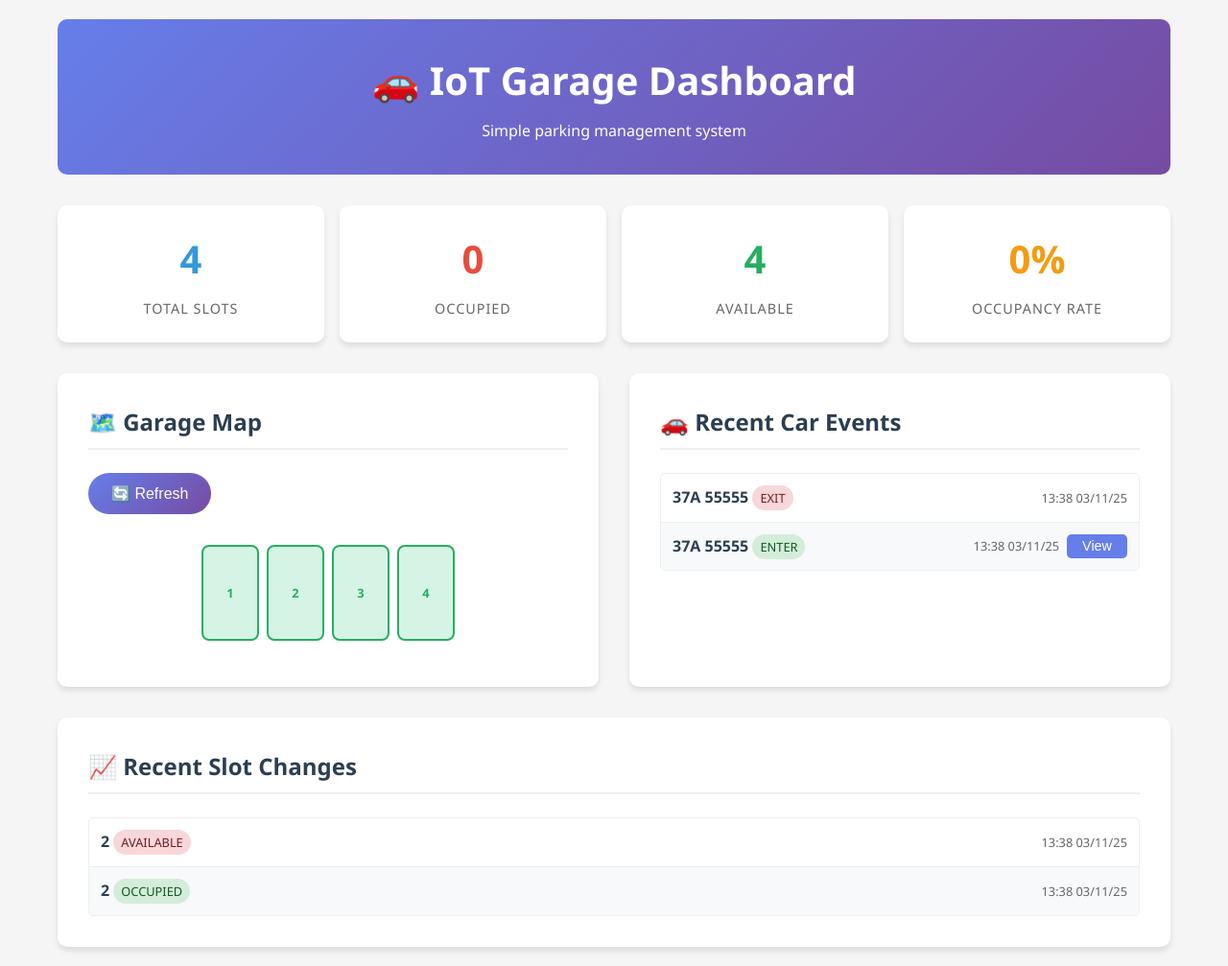
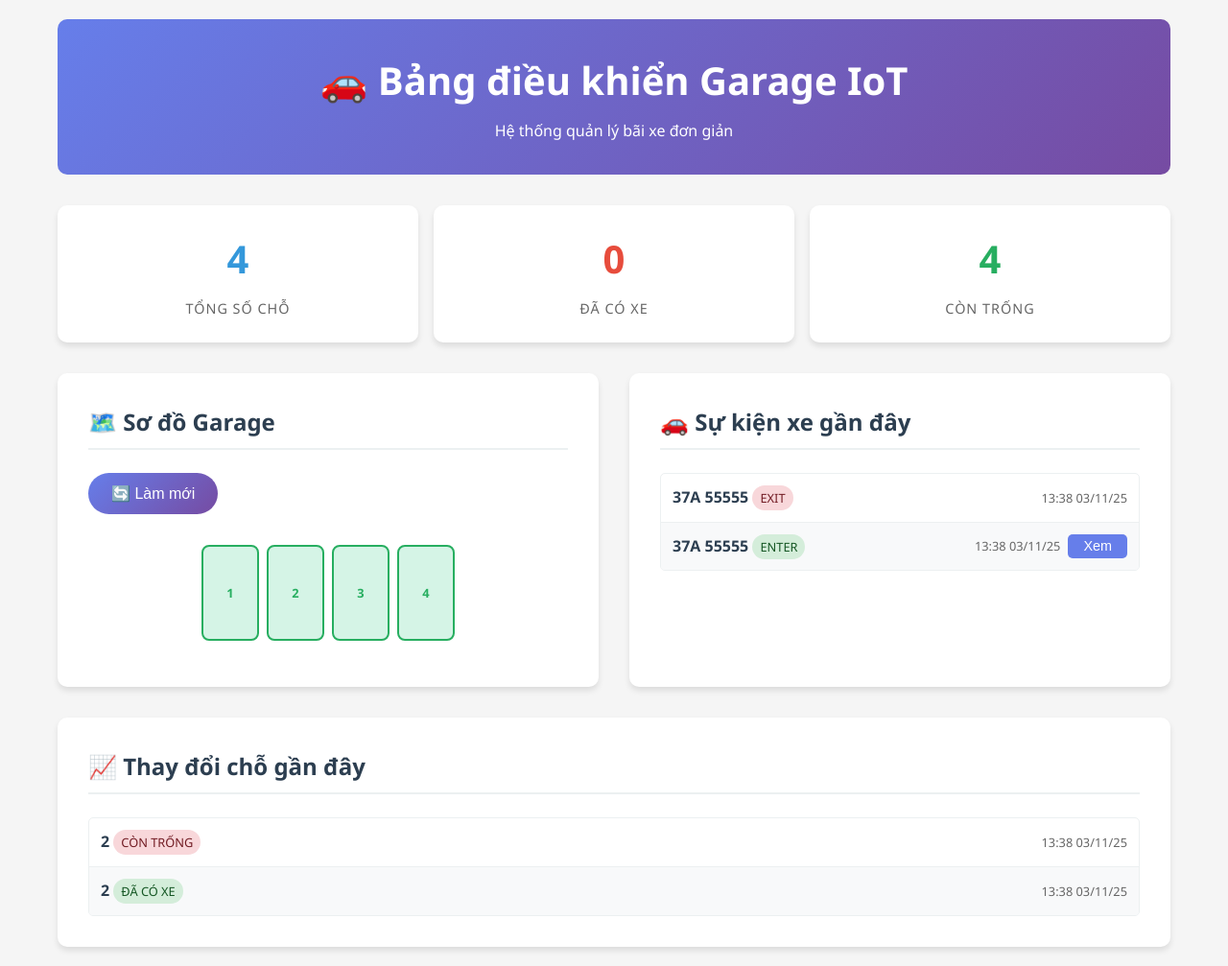
Before and after one commit to goporo/garage-iot, a Flask app: page / in a window 1280 px wide. Shown: the whole page at 96% size. Run offline with Flask 3, Linux system fonts and the light colour scheme; data comes from the database, SQL or seed files in the repository; parts of the project's set-up code (start-up, migrations or seed data) failed here and were passed over.

Commit message:
convert to vietnameses

```diff
--- a/static/js/dashboard.js
+++ b/static/js/dashboard.js
@@ -20,8 +20,8 @@ class GarageDashboard {
         this.updateOccupancyHistory()
       ]);
     } catch (error) {
-      console.error('Error refreshing data:', error);
-      this.showError('Failed to refresh data. Please try again.');
+      console.error('Lỗi làm mới dữ liệu:', error);
+      this.showError('Lỗi làm mới dữ liệu. Vui lòng thử lại.');
     }
   }
 
@@ -35,7 +35,6 @@ class GarageDashboard {
       document.getElementById('total-slots').textContent = data.total;
       document.getElementById('occupied-slots').textContent = data.occupied;
       document.getElementById('available-slots').textContent = data.available;
-      document.getElementById('occupancy-rate').textContent = `${data.occupancy_rate}%`;
     } catch (error) {
       console.error('Error updating summary:', error);
     }
@@ -49,8 +48,8 @@ class GarageDashboard {
       const slots = await response.json();
       this.renderGarageMap(slots);
     } catch (error) {
-      console.error('Error updating garage map:', error);
-      document.getElementById('garage-map').innerHTML = '<div class="loading">Error loading garage map</div>';
+      console.error('Lỗi cập nhật sơ đồ garage:', error);
+      document.getElementById('garage-map').innerHTML = '<div class="loading">Lỗi tải sơ đồ garage</div>';
     }
   }
 
@@ -63,7 +62,7 @@ class GarageDashboard {
       slotElement.className = 'parking-slot';
       slotElement.textContent = slot.slot_id;
       slotElement.classList.add(slot.occupied ? 'occupied' : 'available');
-      slotElement.title = `${slot.slot_id}: ${slot.occupied ? 'Occupied' : 'Available'}`;
+      slotElement.title = `${slot.slot_id}: ${slot.occupied ? 'Đã có xe' : 'Còn trống'}`;
       slotElement.addEventListener('click', () => {
         this.showSlotDetails(slot);
       });
@@ -79,8 +78,8 @@ class GarageDashboard {
       const data = await response.json();
       this.renderCarLog(data);
     } catch (error) {
-      console.error('Error updating car log:', error);
-      document.getElementById('car-log').innerHTML = '<div class="loading">Error loading car events</div>';
+      console.error('Lỗi cập nhật nhật ký xe:', error);
+      document.getElementById('car-log').innerHTML = '<div class="loading">Lỗi tải sự kiện xe</div>';
     }
   }
 
@@ -88,7 +87,7 @@ class GarageDashboard {
     const container = document.getElementById('car-log');
 
     if (events.length === 0) {
-      container.innerHTML = '<div class="loading">No car events recorded</div>';
+      container.innerHTML = '<div class="loading">Không có sự kiện xe nào được ghi lại</div>';
       return;
     }
 
@@ -101,7 +100,7 @@ class GarageDashboard {
         <div style="display: flex; align-items: center; gap: 0.5rem; position:relative;">
           <span class="log-time">${this.formatTime(event.timestamp)}</span>
           ${event.image_path ? `
-            <button class="view-image-btn" data-img="${event.image_path}">View</button>
+            <button class="view-image-btn" data-img="${event.image_path}">Xem</button>
           ` : ''}
         </div>
       </div>
@@ -142,8 +141,8 @@ class GarageDashboard {
       const data = await response.json();
       this.renderOccupancyHistory(data);
     } catch (error) {
-      console.error('Error updating occupancy history:', error);
-      document.getElementById('occupancy-history').innerHTML = '<div class="loading">Error loading occupancy history</div>';
+      console.error('Lỗi cập nhật lịch sử chỗ:', error);
+      document.getElementById('occupancy-history').innerHTML = '<div class="loading">Lỗi tải lịch sử chỗ</div>';
     }
   }
 
@@ -151,7 +150,7 @@ class GarageDashboard {
     const container = document.getElementById('occupancy-history');
 
     if (history.length === 0) {
-      container.innerHTML = '<div class="loading">No occupancy changes recorded</div>';
+      container.innerHTML = '<div class="loading">Không có thay đổi chỗ nào được ghi lại</div>';
       return;
     }
 
@@ -160,7 +159,7 @@ class GarageDashboard {
                 <div>
                     <span class="log-plate">${entry.slot_id}</span>
                     <span class="log-event ${entry.occupied ? 'enter' : 'exit'}">
-                        ${entry.occupied ? 'Occupied' : 'Available'}
+                        ${entry.occupied ? 'Đã có xe' : 'Còn trống'}
                     </span>
                 </div>
                 <div class="log-time">${this.formatTime(entry.timestamp)}</div>
@@ -169,10 +168,10 @@ class GarageDashboard {
   }
 
   showSlotDetails(slot) {
-    const status = slot.occupied ? 'Occupied' : 'Available';
-    const lastUpdate = slot.updated_at ? this.formatTime(slot.updated_at) : 'Unknown';
+    const status = slot.occupied ? 'Đã có xe' : 'Còn trống';
+    const lastUpdate = slot.updated_at ? this.formatTime(slot.updated_at) : 'Không rõ';
 
-    alert(`Slot Details:\n\nSlot ID: ${slot.slot_id}\nStatus: ${status}\nLast Updated: ${lastUpdate}`);
+    alert(`Chi tiết chỗ:\n\nID chỗ: ${slot.slot_id}\nTrạng thái: ${status}\nCập nhật lần cuối: ${lastUpdate}`);
   }
 
   formatTime(timestamp) {
--- a/templates/dashboard.html
+++ b/templates/dashboard.html
@@ -1,10 +1,10 @@
 <!DOCTYPE html>
-<html lang="en">
+<html lang="vi">
 
 <head>
   <meta charset="UTF-8">
   <meta name="viewport" content="width=device-width, initial-scale=1.0">
-  <title>IoT Garage Dashboard</title>
+  <title>Bảng điều khiển Garage IoT</title>
   <style>
     * {
       margin: 0;
@@ -239,50 +239,46 @@
 <body>
   <div class="container">
     <div class="header">
-      <h1>🚗 IoT Garage Dashboard</h1>
-      <p>Simple parking management system</p>
+      <h1>🚗 Bảng điều khiển Garage IoT</h1>
+      <p>Hệ thống quản lý bãi xe đơn giản</p>
     </div>
 
     <div class="stats-grid">
       <div class="stat-card">
         <div class="stat-value total" id="total-slots">-</div>
-        <div class="stat-label">Total Slots</div>
+        <div class="stat-label">Tổng số chỗ</div>
       </div>
       <div class="stat-card">
         <div class="stat-value occupied" id="occupied-slots">-</div>
-        <div class="stat-label">Occupied</div>
+        <div class="stat-label">Đã có xe</div>
       </div>
       <div class="stat-card">
         <div class="stat-value available" id="available-slots">-</div>
-        <div class="stat-label">Available</div>
-      </div>
-      <div class="stat-card">
-        <div class="stat-value rate" id="occupancy-rate">-</div>
-        <div class="stat-label">Occupancy Rate</div>
+        <div class="stat-label">Còn trống</div>
       </div>
     </div>
 
     <div class="dashboard-grid">
       <div class="section">
-        <h2>🗺️ Garage Map</h2>
-        <button class="refresh-btn" onclick="refreshData()">🔄 Refresh</button>
+        <h2>🗺️ Sơ đồ Garage</h2>
+        <button class="refresh-btn" onclick="refreshData()">🔄 Làm mới</button>
         <div id="garage-map" class="garage-map">
-          <div class="loading">Loading garage map...</div>
+          <div class="loading">Đang tải sơ đồ garage...</div>
         </div>
       </div>
 
       <div class="section">
-        <h2>🚗 Recent Car Events</h2>
+        <h2>🚗 Sự kiện xe gần đây</h2>
         <div id="car-log" class="log-container">
-          <div class="loading">Loading car events...</div>
+          <div class="loading">Đang tải sự kiện xe...</div>
         </div>
       </div>
     </div>
 
     <div class="section">
-      <h2>📈 Recent Slot Changes</h2>
+      <h2>📈 Thay đổi chỗ gần đây</h2>
       <div id="occupancy-history" class="log-container">
-        <div class="loading">Loading slot history...</div>
+        <div class="loading">Đang tải lịch sử chỗ...</div>
       </div>
     </div>
   </div>
```
